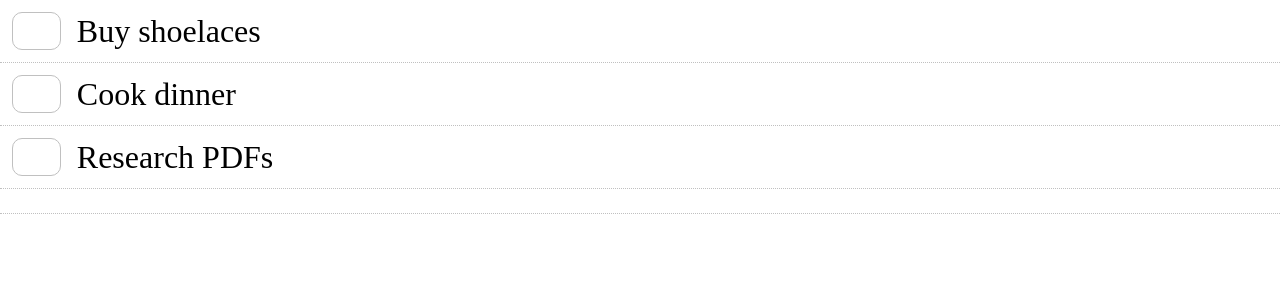
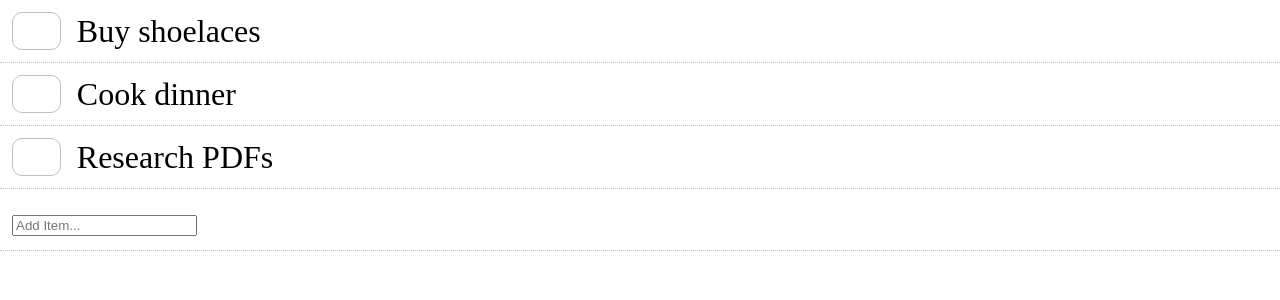
Before and after one commit to aleshh/simple-todo, a React (Create React App) app: page / in a window 1280 px wide. Shown: the top 300 px of the page. Built offline with nearby package versions, Linux system fonts and the light colour scheme; a web font is replaced by a local one.

Commit message:
Able to add new items

```diff
--- a/package.json
+++ b/package.json
@@ -5,7 +5,8 @@
   "dependencies": {
     "react": "^16.4.1",
     "react-dom": "^16.4.1",
-    "react-scripts": "1.1.4"
+    "react-scripts": "1.1.4",
+    "uuid": "^3.3.2"
   },
   "scripts": {
     "start": "react-scripts start",
--- a/src/App.js
+++ b/src/App.js
@@ -6,7 +6,7 @@ class App extends Component {
   state = {
     toDos: [
       {
-        id: 0,
+        id: '0',
         dateCreated: null,
         dateModified: null,
         dateDue: null,
@@ -20,7 +20,7 @@ class App extends Component {
         tags: ''
       },
       {
-        id: 1,
+        id: '1',
         dateCreated: null,
         dateModified: null,
         dateDue: null,
@@ -34,7 +34,7 @@ class App extends Component {
         tags: ''
       },
       {
-        id: 2,
+        id: '2',
         dateCreated: null,
         dateModified: null,
         dateDue: null,
@@ -50,8 +50,14 @@ class App extends Component {
     ]
   };
 
-  deleteItem = e => {
-    const deletedId = parseInt(e.target.id, 10);
+  addToDo = newToDo => this.setState({
+    toDos: [...this.state.toDos, newToDo]
+  });
+
+  deleteToDo = e => {
+    const deletedId = e.target.id;
+
+    console.log(typeof(deletedId));
 
     this.setState({
       toDos: this.state.toDos.filter(td => td.id !== deletedId)
@@ -63,7 +69,8 @@ class App extends Component {
       <div className="App">
         <ToDos
           toDos={this.state.toDos}
-          deleteItem={this.deleteItem}
+          addToDo={this.addToDo}
+          deleteToDo={this.deleteToDo}
         />
       </div>
     );
--- a/src/components/ToDos/ToDos.js
+++ b/src/components/ToDos/ToDos.js
@@ -1,12 +1,41 @@
 import React, { Component } from 'react';
+import uuid from 'uuid';
 
 class ToDos extends Component {
+  state = {
+    newItemText: ''
+  };
+
+  onNewItemChange = e => {
+    this.setState({
+      newItemText: e.target.value
+    });
+  };
+
+  onNewItem = e => {
+    const newItem = {
+      id: uuid(),
+      dateCreated: null,
+      dateModified: null,
+      dateDue: null,
+      dateReminder: null,
+      dateCompleted: null,
+      completed: false,
+      title: this.state.newItemText,
+      details: '',
+      list: 'default',
+      priority: 0,
+      tags: ''
+    };
+    this.props.addToDo(newItem);
+  };
+
   render() {
     const list = (
       this.props.toDos.map(todo => {
         return (
           <li className="ToDo" key={todo.id}>
-            <span onClick={this.props.deleteItem} id={todo.id} className="checkbox">✓</span>
+            <span onClick={this.props.deleteToDo} id={todo.id} className="checkbox">✓</span>
             {todo.title}
           </li>
         );
@@ -17,7 +46,16 @@ class ToDos extends Component {
       <div className="ToDos">
         <ul>
           {list}
-          <li className="ToDo newItemEntry"></li>
+          <li className="ToDo newItemEntry">
+            <input
+              type="text"
+              name="newItemText"
+              onChange={this.onNewItemChange}
+              onBlur={this.onNewItem}
+              value={this.state.newItem}
+              placeholder="Add Item..."
+            />
+          </li>
         </ul>
       </div>
     );
```
Also changed, not shown: 1 other file (tests, documents, lock files or other folders).
